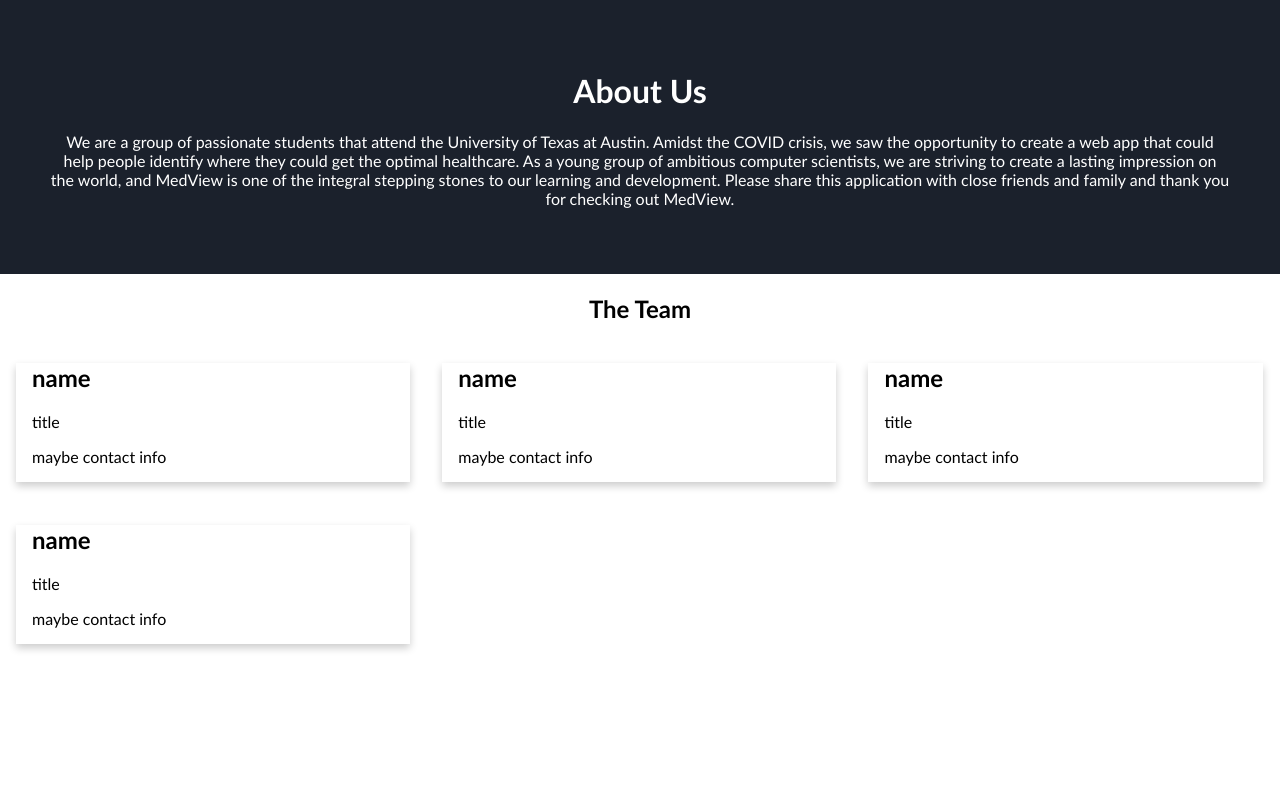
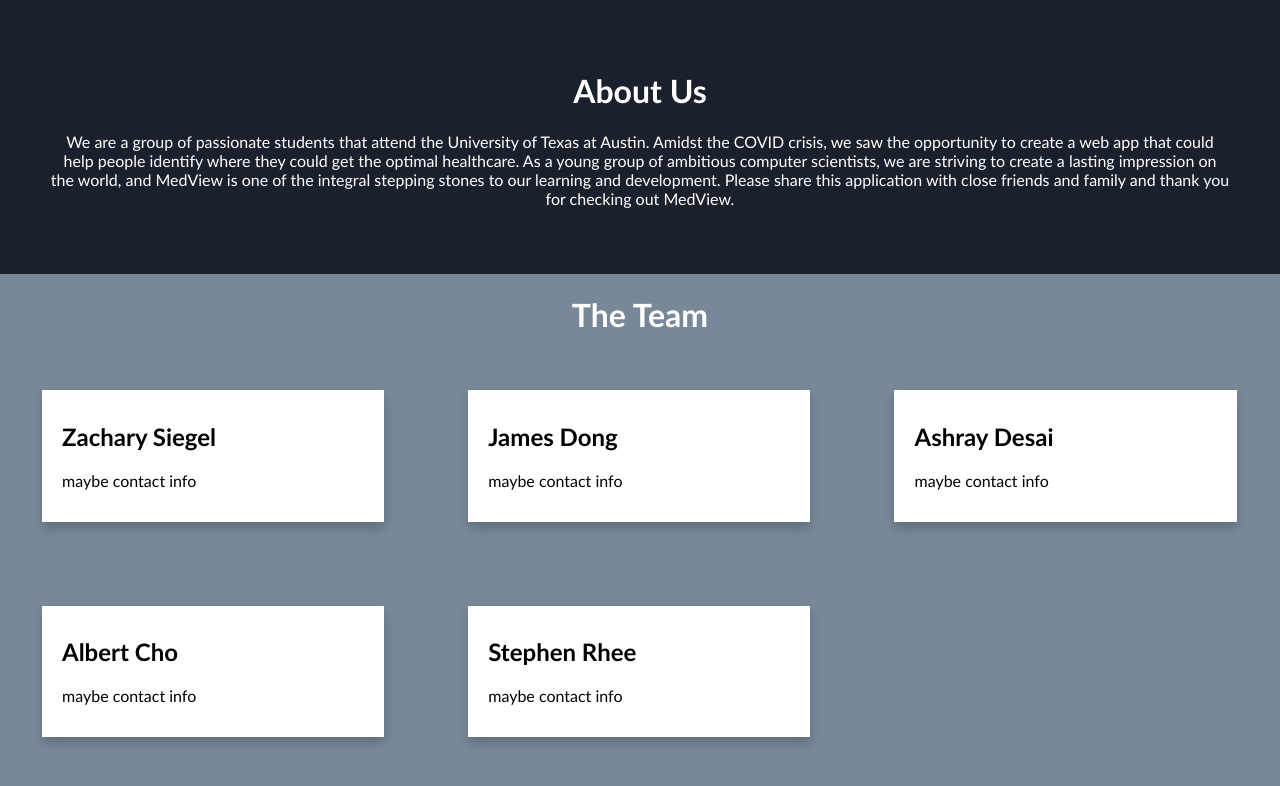
Before and after one commit to jamesjd210/medview, a Flask app: template templates/about_us.html in a window 1280 px wide. Shown: the top 786 px of the page. Run offline with Flask 2, Linux system fonts and the light colour scheme; the template is opened without the code that fills it, so the values that code supplies are empty.

Commit message:
Updated about us page.

```diff
--- a/static/css/styles_about.css
+++ b/static/css/styles_about.css
@@ -1,4 +1,4 @@
-body {
+  body {
     font-family: 'Trebuchet MS', 'Lucida Sans Unicode', 'Lucida Grande', 'Lucida Sans', Arial, sans-serif, Helvetica, sans-serif;
     margin: 0;
   }
@@ -6,6 +6,8 @@ body {
   html {
     box-sizing: border-box;
   }
+
+
 
   *, *:before, *:after {
     box-sizing: inherit;
@@ -19,8 +21,10 @@ body {
   }
 
   .slot {
-    box-shadow: 0 4px 8px 0 rgba(0, 0, 0, 0.2);
-    margin: 8px;
+    box-shadow: 0 6px 10px 0 rgba(0, 0, 0, 0.2);
+    margin: 34px;
+    background-color: white;
+    padding: 4px 8px 8px 4px;
   }
 
   .about-section {
@@ -31,7 +35,7 @@ body {
   }
 
   .container {
-    padding: 0 16px;
+    padding: 8px 16px;
   }
 
   .container::after, .row::after {
--- a/templates/about_us.html
+++ b/templates/about_us.html
@@ -3,7 +3,7 @@
     <head>
         <link rel="stylesheet" type="text/css" href="../static/css/styles_about.css" />
     </head>
-    <body>
+    <body style="background-color: #798899;">
         <div class="about-section">
             <h1>About Us</h1>
             <p>
@@ -16,14 +16,13 @@
             </p>
         </div>
 
-        <h2 style="text-align:center">The Team</h2>
+        <h1 style="text-align:center;color: white">The Team</h1>
         <div class="row">
 
             <div class="column">
                 <div class="slot">
                     <div class="container">
-                        <h2>name</h2>
-                        <p class="title">title</p>
+                        <h2>Zachary Siegel</h2>
                         <p>maybe contact info</p>
                     </div>
                 </div>
@@ -32,8 +31,7 @@
             <div class="column">
                 <div class="slot">
                     <div class="container">
-                        <h2>name</h2>
-                        <p class="title">title</p>
+                        <h2>James Dong</h2>
                         <p>maybe contact info</p>
                     </div>
                 </div>
@@ -42,8 +40,7 @@
             <div class="column">
                 <div class="slot">
                     <div class="container">
-                        <h2>name</h2>
-                        <p class="title">title</p>
+                        <h2>Ashray Desai</h2>
                         <p>maybe contact info</p>
                     </div>
                 </div>
@@ -52,8 +49,16 @@
             <div class="column">
                 <div class="slot">
                     <div class="container">
-                        <h2>name</h2>
-                        <p class="title">title</p>
+                        <h2>Albert Cho</h2>
+                        <p>maybe contact info</p>
+                    </div>
+                </div>
+            </div>
+
+            <div class="column">
+                <div class="slot">
+                    <div class="container">
+                        <h2>Stephen Rhee</h2>
                         <p>maybe contact info</p>
                     </div>
                 </div>
```
